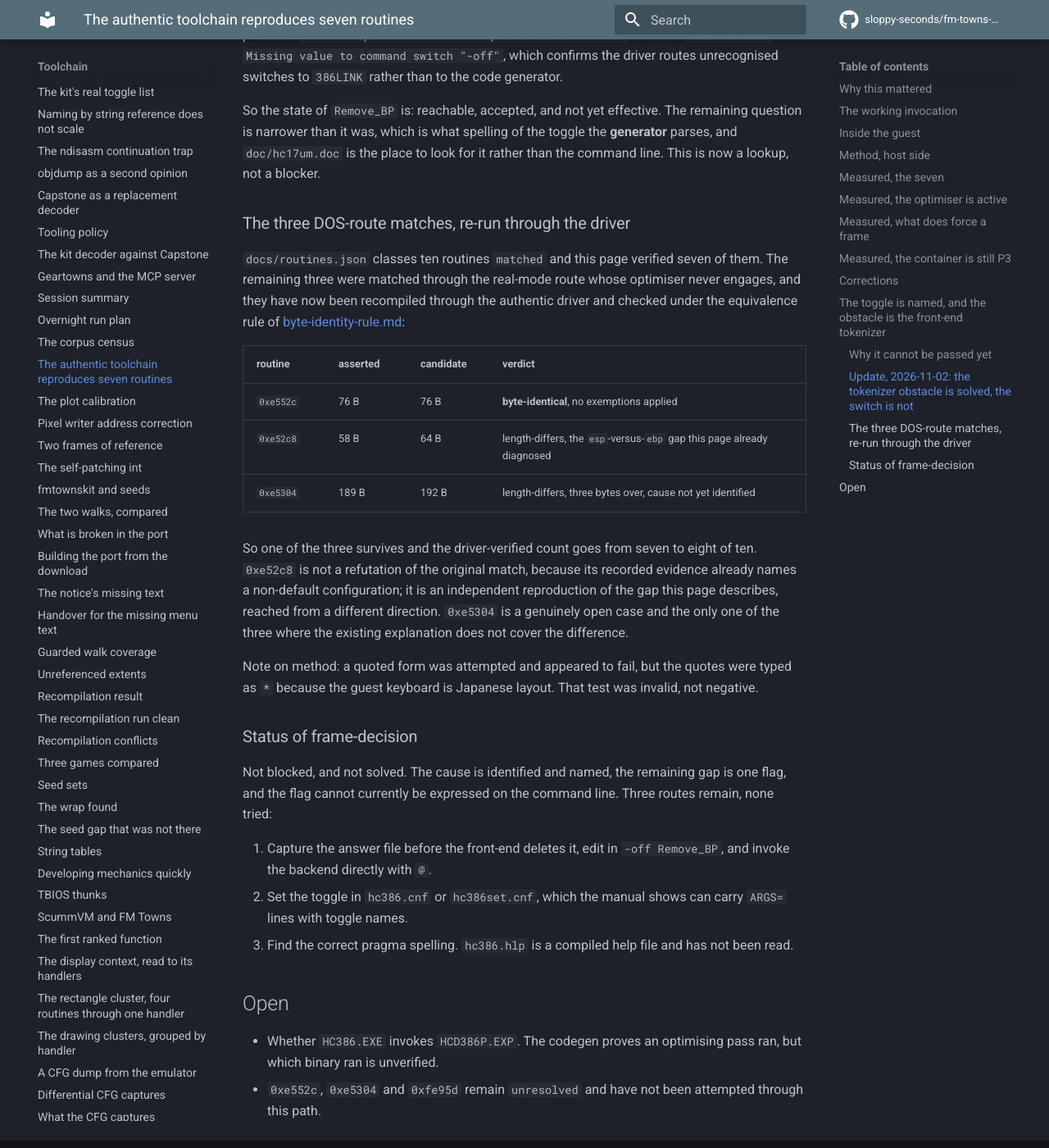
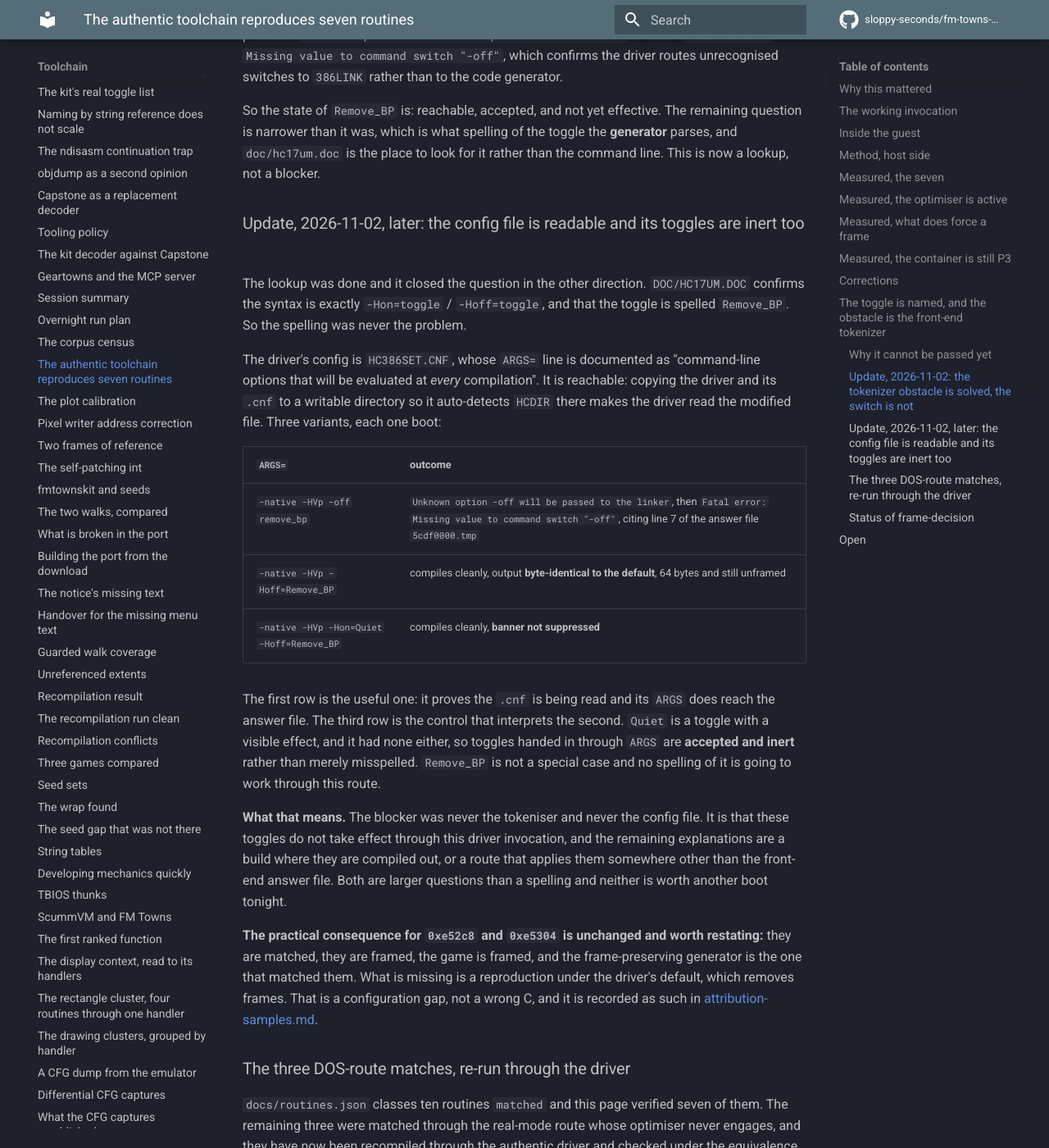
Before and after one commit to sloppy-seconds/fm-towns-ultima, an MkDocs documentation site: the page built from docs/highc-authentic-toolchain.md, in a window 1280 px wide and 1400 px high, scrolled down 5940 px. Shown: the whole window at 82% size. Built offline with MkDocs 1.6.1 and Material for MkDocs 9.7.7, drawn with Linux system fonts in a browser that asks for light colours; comment, search, counter and statistics services are not loaded.

Commit message:
Remove_BP: the config file is readable and its toggles are inert, spelling was never the issue
Paul's suggestion that all the toggles live in the .cnf was right about where to look,
and following it closed the question in the other direction.

DOC/HC17UM.DOC confirms the syntax is exactly -Hon=toggle / -Hoff=toggle and the toggle
is spelled Remove_BP. So the spelling was never the problem. HC386SET.CNF's ARGS= line
is documented as "command-line options that will be evaluated at every compilation",
and it is reachable: copying the driver and its cnf to a writable directory so it
auto-detects HCDIR there makes it read the modified file. Three variants, one boot each:

  -off remove_bp in ARGS          reaches the answer file and errors, citing line 7 of
                                  5cdf0000.tmp. That proves the cnf IS read
  -Hoff=Remove_BP in ARGS         compiles cleanly, byte-identical to default, 64 bytes,
                                  still unframed
  -Hon=Quiet -Hoff=Remove_BP      compiles cleanly, banner NOT suppressed

The third is the control that interprets the second. Quiet has a visible effect and had
none, so toggles through ARGS are accepted and inert rather than misspelled. Remove_BP
is not a special case and no spelling of it will work through this route.

So the blocker was never the tokeniser and never the config file. Remaining
explanations are a build with the toggles compiled out, or a route that applies them
somewhere other than the front-end answer file. Both are bigger than a spelling and
neither was worth another boot.

The practical consequence for 0xe52c8 and 0xe5304 is unchanged: they are matched, they
are framed, the game is framed, and the frame-preserving generator is the one that
matched them. Missing is a reproduction under the driver default, which removes frames.
A configuration gap, not wrong C.

Method notes worth keeping: the guest cannot see files staged while it runs, so every
variant needed a reset; and the stale A42.EXP from an earlier run briefly looked like a
result, which is why the file is deleted before each variant and the timestamp checked.

```diff
--- a/docs/highc-authentic-toolchain.md
+++ b/docs/highc-authentic-toolchain.md
@@ -252,6 +252,41 @@ remaining question is narrower than it was, which is what spelling of the toggle
 the **generator** parses, and `doc/hc17um.doc` is the place to look for it rather
 than the command line. This is now a lookup, not a blocker.
 
+### Update, 2026-11-02, later: the config file is readable and its toggles are inert too
+
+The lookup was done and it closed the question in the other direction. `DOC/HC17UM.DOC`
+confirms the syntax is exactly `-Hon=toggle` / `-Hoff=toggle`, and that the toggle is
+spelled `Remove_BP`. So the spelling was never the problem.
+
+The driver's config is `HC386SET.CNF`, whose `ARGS=` line is documented as "command-line
+options that will be evaluated at _every_ compilation". It is reachable: copying the
+driver and its `.cnf` to a writable directory so it auto-detects `HCDIR` there makes the
+driver read the modified file. Three variants, each one boot:
+
+| `ARGS=` | outcome |
+|---|---|
+| `-native -HVp -off remove_bp` | `Unknown option -off will be passed to the linker`, then `Fatal error: Missing value to command switch "-off"`, citing line 7 of the answer file `5cdf0000.tmp` |
+| `-native -HVp -Hoff=Remove_BP` | compiles cleanly, output **byte-identical to the default**, 64 bytes and still unframed |
+| `-native -HVp -Hon=Quiet -Hoff=Remove_BP` | compiles cleanly, **banner not suppressed** |
+
+The first row is the useful one: it proves the `.cnf` is being read and its `ARGS` does
+reach the answer file. The third row is the control that interprets the second. `Quiet`
+is a toggle with a visible effect, and it had none either, so toggles handed in through
+`ARGS` are **accepted and inert** rather than merely misspelled. `Remove_BP` is not a
+special case and no spelling of it is going to work through this route.
+
+**What that means.** The blocker was never the tokeniser and never the config file. It
+is that these toggles do not take effect through this driver invocation, and the
+remaining explanations are a build where they are compiled out, or a route that applies
+them somewhere other than the front-end answer file. Both are larger questions than a
+spelling and neither is worth another boot tonight.
+
+**The practical consequence for `0xe52c8` and `0xe5304` is unchanged and worth restating:**
+they are matched, they are framed, the game is framed, and the frame-preserving
+generator is the one that matched them. What is missing is a reproduction under the
+driver's default, which removes frames. That is a configuration gap, not a wrong C, and
+it is recorded as such in [attribution-samples.md](attribution-samples.md).
+
 ### The three DOS-route matches, re-run through the driver
 
 `docs/routines.json` classes ten routines `matched` and this page verified seven of
```
Also changed, not shown: docs/overnight-findings.md (+10 -0 lines).
